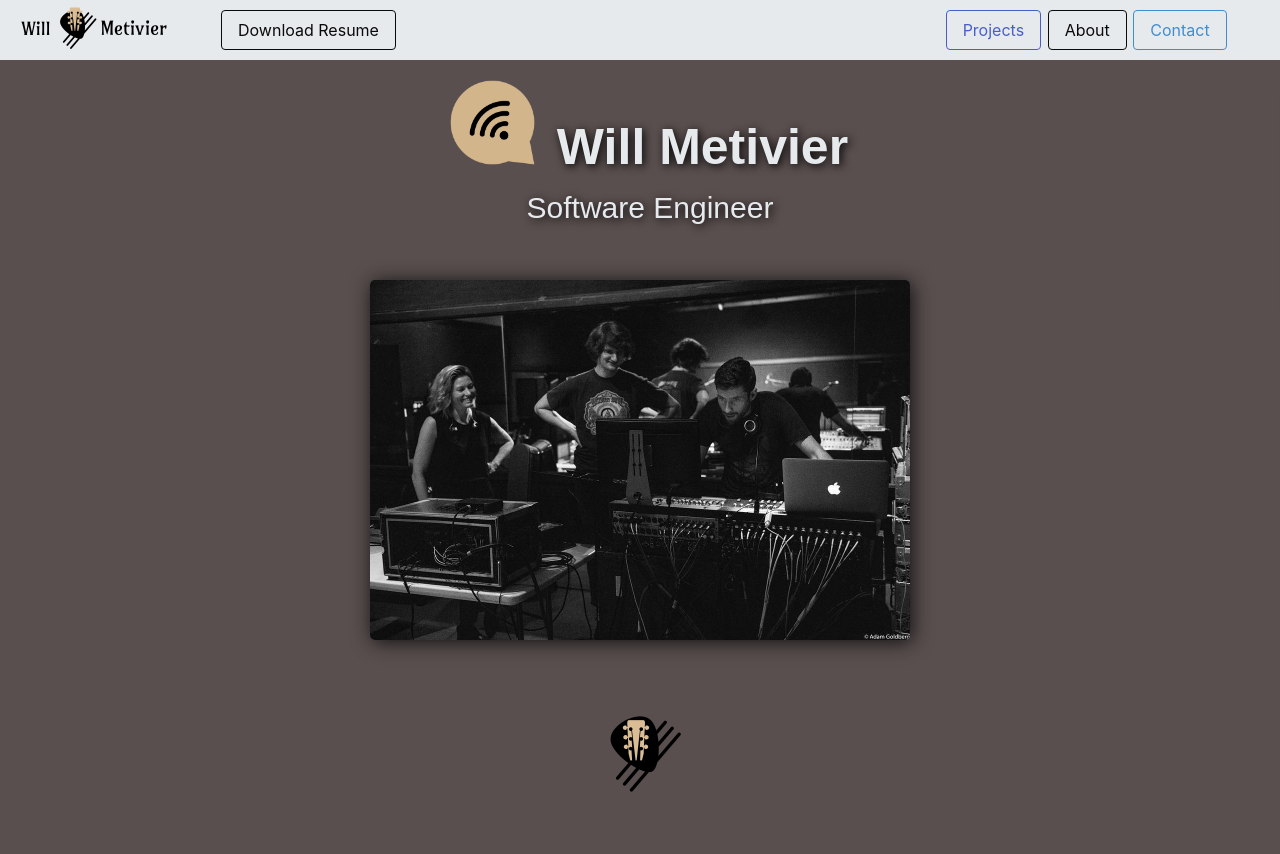
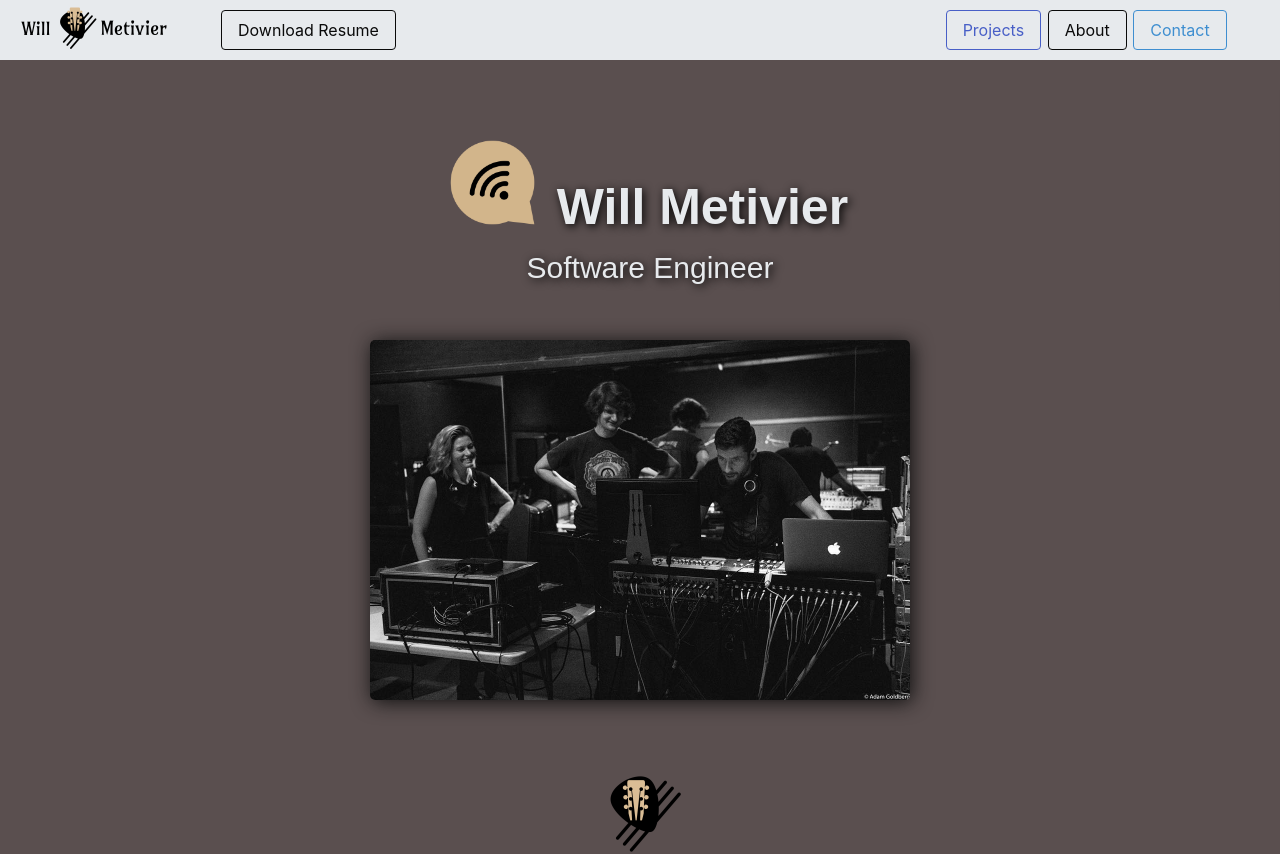
Before and after one commit to willnolin/portfolio, a React (Create React App) app in the folder portfolio-app/: page / in a window 1280 px wide. Shown: the top 854 px of the page. Built offline with nearby package versions, Linux system fonts and the light colour scheme; no server answers; a web font is replaced by a local one.

Commit message:
layout css overflow auto

```diff
--- /dev/null
+++ b/portfolio-app/src/components/Layout.css
@@ -0,0 +1,13 @@
+.layout-parent {
+  min-height: 100%;
+  display: flex;
+  flex-direction: column;
+  width: 100%;
+}
+
+.layout-children {
+  /* height: 100%; */
+  overflow: auto;
+  text-align: center;
+  margin-top: 60px;
+}
--- a/portfolio-app/src/components/Layout.jsx
+++ b/portfolio-app/src/components/Layout.jsx
@@ -4,6 +4,7 @@ import Nav from './Nav';
 import Footer from './Footer'
 import resume from "../assets/resources/WillM_Resume.pdf"
 import FileSaver from 'file-saver'
+import "./Layout.css"
 
 export default function Layout(props) {
 
--- a/portfolio-app/src/components/Nav.css
+++ b/portfolio-app/src/components/Nav.css
@@ -1,6 +1,6 @@
 .navbar {
   position: fixed;
-  width: 100%;
+  width: 100vw;
   background-color: rgb(231, 234, 237);
 }
 
@@ -29,6 +29,7 @@
   position: fixed;
   top: 60px;
   left: 100%;
+  overflow-x: hidden;
   background-color: #8b8888;
   min-width: 160px;
   height: fit-content;
@@ -45,6 +46,7 @@
   display: flex;
   flex-direction: column;
   transform: translateX(-120%);
+  overflow-x: hidden;
   /* left: -100px; */
 }
 .hamburger-links {
--- a/portfolio-app/src/index.css
+++ b/portfolio-app/src/index.css
@@ -1,13 +1,16 @@
 body {
+  height: 100%;
+  width: 100%;
   margin: 0;
-  font-family: -apple-system, BlinkMacSystemFont, 'Segoe UI', 'Roboto', 'Oxygen',
-    'Ubuntu', 'Cantarell', 'Fira Sans', 'Droid Sans', 'Helvetica Neue',
+  padding: 0;
+  font-family: -apple-system, BlinkMacSystemFont, "Segoe UI", "Roboto", "Oxygen",
+    "Ubuntu", "Cantarell", "Fira Sans", "Droid Sans", "Helvetica Neue",
     sans-serif;
   -webkit-font-smoothing: antialiased;
   -moz-osx-font-smoothing: grayscale;
 }
 
 code {
-  font-family: source-code-pro, Menlo, Monaco, Consolas, 'Courier New',
+  font-family: source-code-pro, Menlo, Monaco, Consolas, "Courier New",
     monospace;
 }
--- a/portfolio-app/src/screens/Projects.jsx
+++ b/portfolio-app/src/screens/Projects.jsx
@@ -61,7 +61,7 @@ export default function Projects() {
           </div>
         </a>
         <a href="https://willnolin.github.io/songwriter-bible/" target="_blank" rel="noreferrer noopener" className="project-link">
-          <div data-aos="fade-right" className="image-container">
+          <div data-aos="fade-up" className="image-container">
             <img src={bible} alt="Songerwriter Bible" className="project-img" />
             <div className="overlay">
               <div className="description">
```
